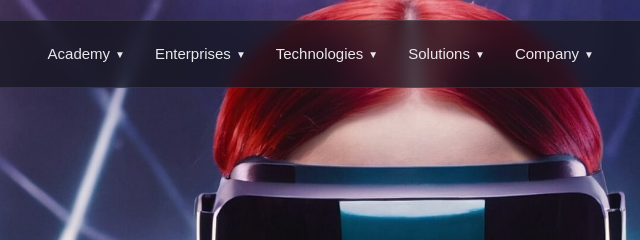
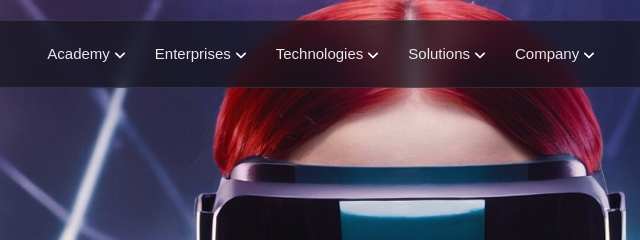
Before and after one commit to chieuhuynhDev/layout-bootcampAI-LUNARTECH, a plain HTML site: page index.html in a window 1280 px wide. Shown: the top 240 px of the page, 248-888 px from the left. Drawn offline with Linux system fonts and the light colour scheme; a web font is replaced by a local one.

Commit message:
update header

```diff
--- a/index.html
+++ b/index.html
@@ -18,23 +18,28 @@
         <nav class="main-nav">
             <ul class="nav-list">
                 <li class="nav-item dropdown">
-                    <a href="#" class="nav-link">Academy <span class="dropdown-arrow">▼</span></a>
+                    <a href="#" class="nav-link">Academy <img src="/assets/arrow-header.svg" alt="arrow-header"
+                            class="dropdown-arrow" /></a>
                     <div class="nav-highlight"></div>
                 </li>
                 <li class="nav-item dropdown">
-                    <a href="#" class="nav-link">Enterprises <span class="dropdown-arrow">▼</span></a>
+                    <a href="#" class="nav-link">Enterprises <img src="/assets/arrow-header.svg" alt="arrow-header"
+                            class="dropdown-arrow" /></a>
                     <div class="nav-highlight"></div>
                 </li>
                 <li class="nav-item dropdown">
-                    <a href="#" class="nav-link">Technologies <span class="dropdown-arrow">▼</span></a>
+                    <a href="#" class="nav-link">Technologies <img src="/assets/arrow-header.svg" alt="arrow-header"
+                            class="dropdown-arrow" /></a>
                     <div class="nav-highlight"></div>
                 </li>
                 <li class="nav-item dropdown">
-                    <a href="#" class="nav-link">Solutions <span class="dropdown-arrow">▼</span></a>
+                    <a href="#" class="nav-link">Solutions <img src="/assets/arrow-header.svg" alt="arrow-header"
+                            class="dropdown-arrow" /></a>
                     <div class="nav-highlight"></div>
                 </li>
                 <li class="nav-item dropdown">
-                    <a href="#" class="nav-link">Company <span class="dropdown-arrow">▼</span></a>
+                    <a href="#" class="nav-link">Company <img src="/assets/arrow-header.svg" alt="arrow-header"
+                            class="dropdown-arrow" /></a>
                     <div class="nav-highlight"></div>
                 </li>
             </ul>
--- a/styles.css
+++ b/styles.css
@@ -105,8 +105,19 @@ ul {
 }
 
 .dropdown-arrow {
-    font-size: 10px;
+    width: 10px;
+    height: 10px;
     margin-top: 2px;
+    display: inline-block;
+    transform: rotate(0deg);
+    transition: transform 0.8s ease;
+    transform-origin: center;
+    filter: invert(1) brightness(2);
+}
+
+.nav-item:hover .dropdown-arrow {
+    transform: rotate(180deg);
+
 }
 
 .header-buttons {
```
Also changed, not shown: assets/arrow-header.svg (added).
